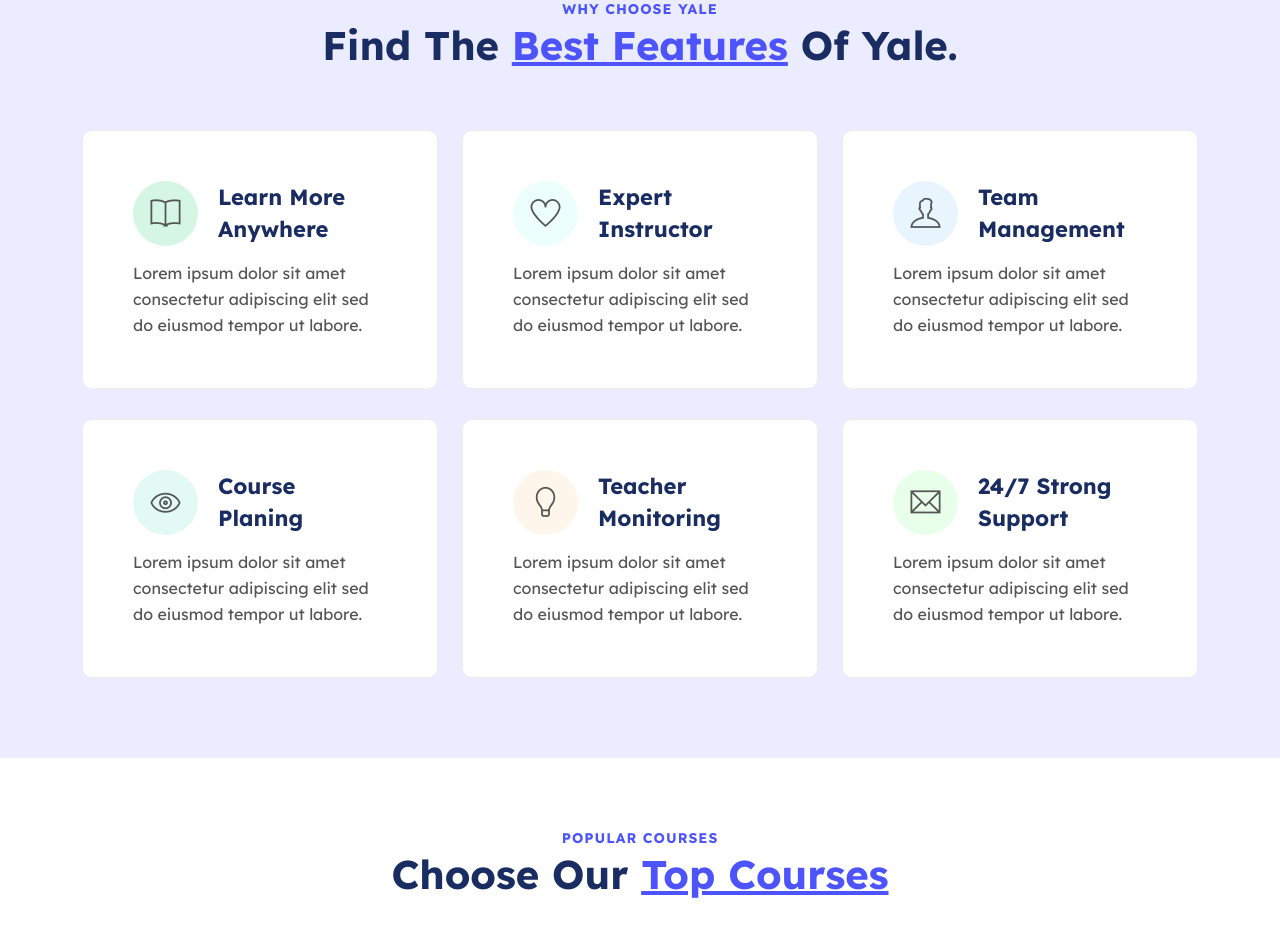
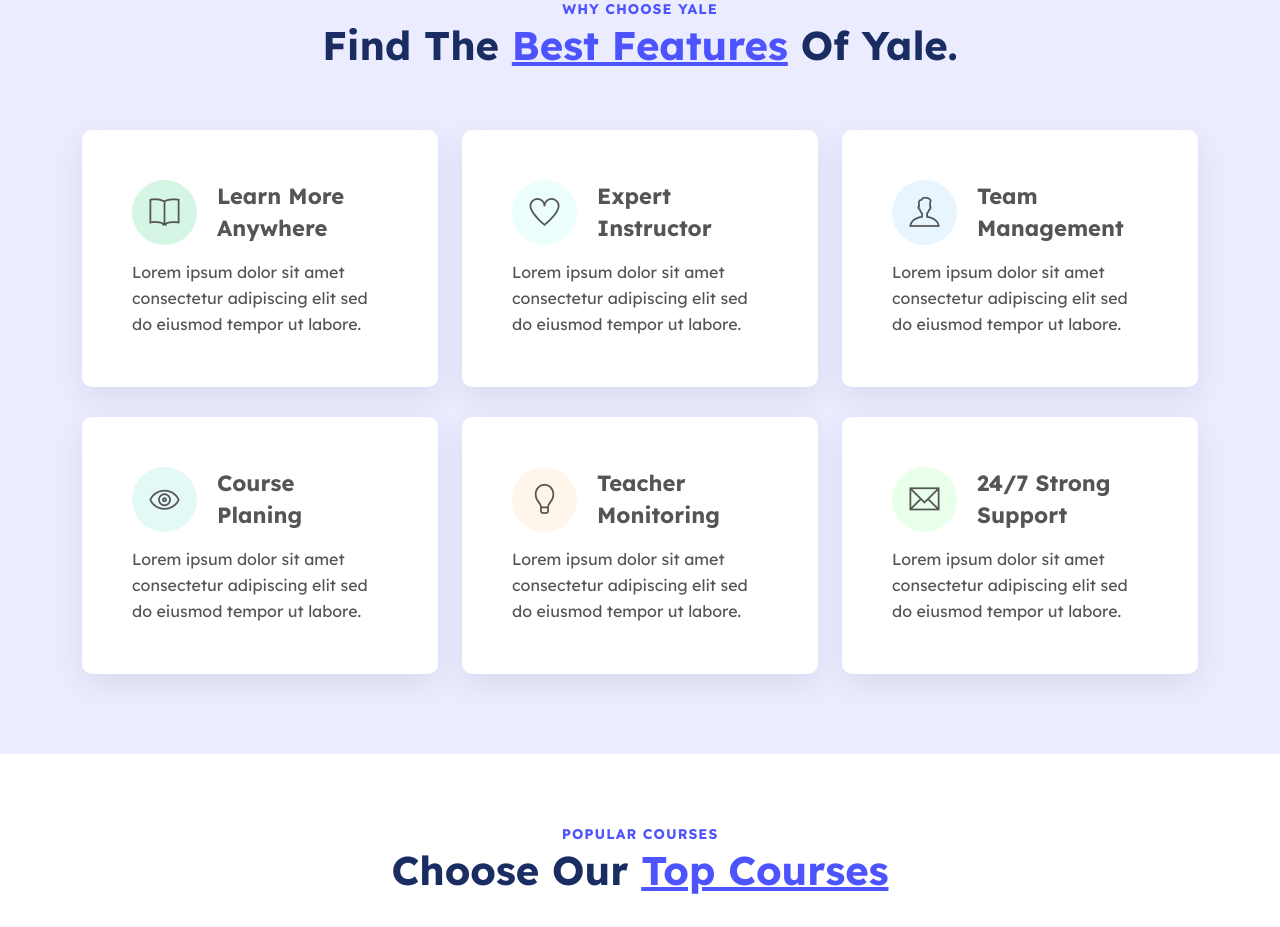
Before and after one commit to ShreyaTalod/Yale_HTML, a plain HTML site: page yale/index.html in a window 1280 px wide. Shown: the part 2940-3867 px from the top of the page. Drawn offline with Linux system fonts and the light colour scheme.

Commit message:
Remove feature card outline and make section static

```diff
--- a/yale/index.html
+++ b/yale/index.html
@@ -299,6 +299,56 @@
 	</section>
 	<!-- END TOPIC -->
 
+<style>
+/* Force feature cards to always look the same */
+.single_feature_one,
+.single_feature_one:hover,
+.single_feature_one:active,
+.single_feature_one:focus,
+.single_feature_one:focus-visible,
+.single_feature_one.active {
+  background-color: #ffffff !important;
+  opacity: 1 !important;
+  transform: none !important;
+  transition: none !important;
+  box-shadow: 0 10px 30px rgba(0,0,0,0.08) !important;
+}
+
+/* Kill blue overlay layer */
+.single_feature_one::before,
+.single_feature_one::after,
+.single_feature_one:hover::before,
+.single_feature_one:hover::after,
+.single_feature_one.active::before,
+.single_feature_one.active::after {
+  content: none !important;
+  display: none !important;
+}
+
+/* Remove focus outline from links */
+.single_feature_one a,
+.single_feature_one a:hover,
+.single_feature_one a:active,
+.single_feature_one a:focus,
+.single_feature_one a:focus-visible {
+  outline: none !important;
+  box-shadow: none !important;
+}
+
+/* Lock text & icon colors */
+.single_feature_one h2,
+.single_feature_one h2 a,
+.single_feature_one p,
+.single_feature_one span {
+  color: inherit !important;
+}
+
+.marketing_content_area .single_feature_one {
+  border: none !important;
+}
+</style>
+
+
 	<!-- START WHY CHOOSE US-->
 	<section class="marketing_content_area section-padding">
 	   <div class="container">
@@ -356,7 +406,7 @@
 					<div class="single_feature_one">
 						<div class="sf_top">
 							<span class="ti-email ss_six"></span>
-							<h2><a href="#" target="_blank">24/7 Strong Support</a></h2>
+							<h2><a href="#" target="_blank">24/7 Strong<br /> Support</a></h2>
 						</div>
 						<p>Lorem ipsum dolor sit amet consectetur adipiscing elit sed do eiusmod tempor ut labore.</p>
 					</div>
```
Also changed, not shown: yale/about.html (+49 -0 lines).
